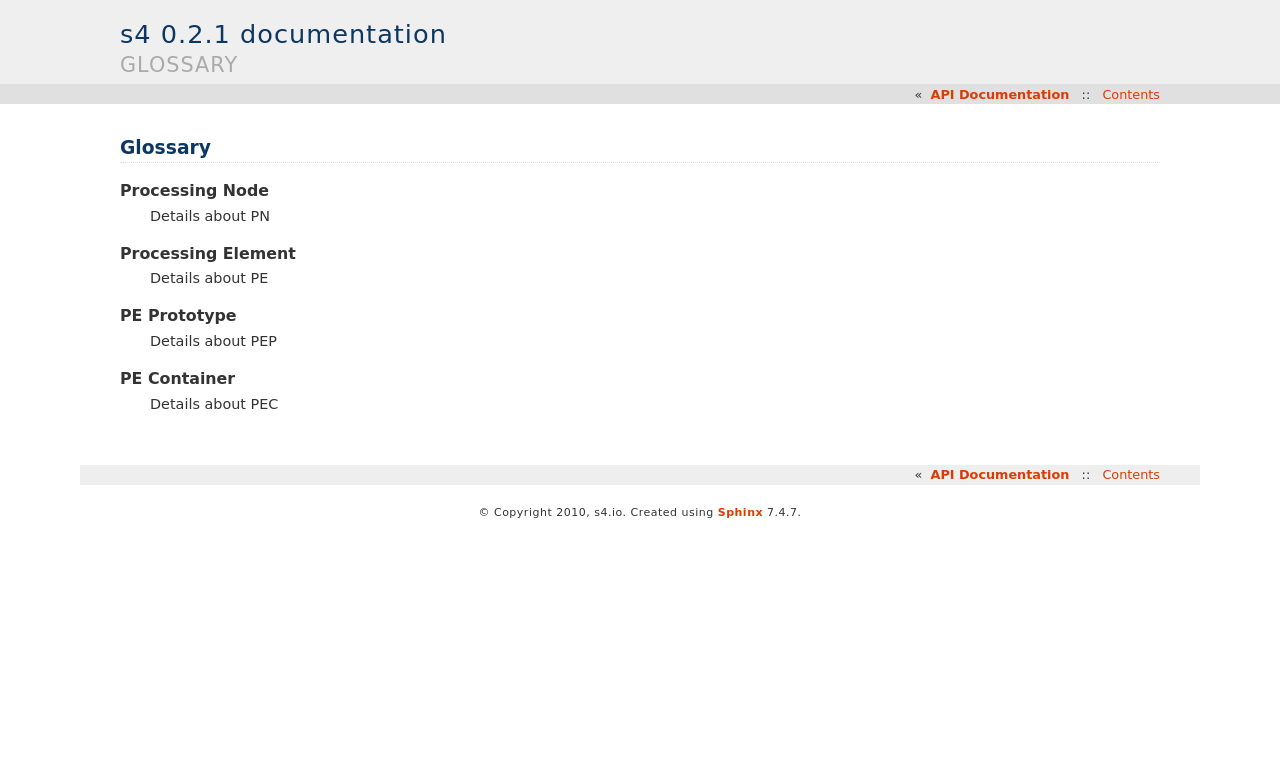
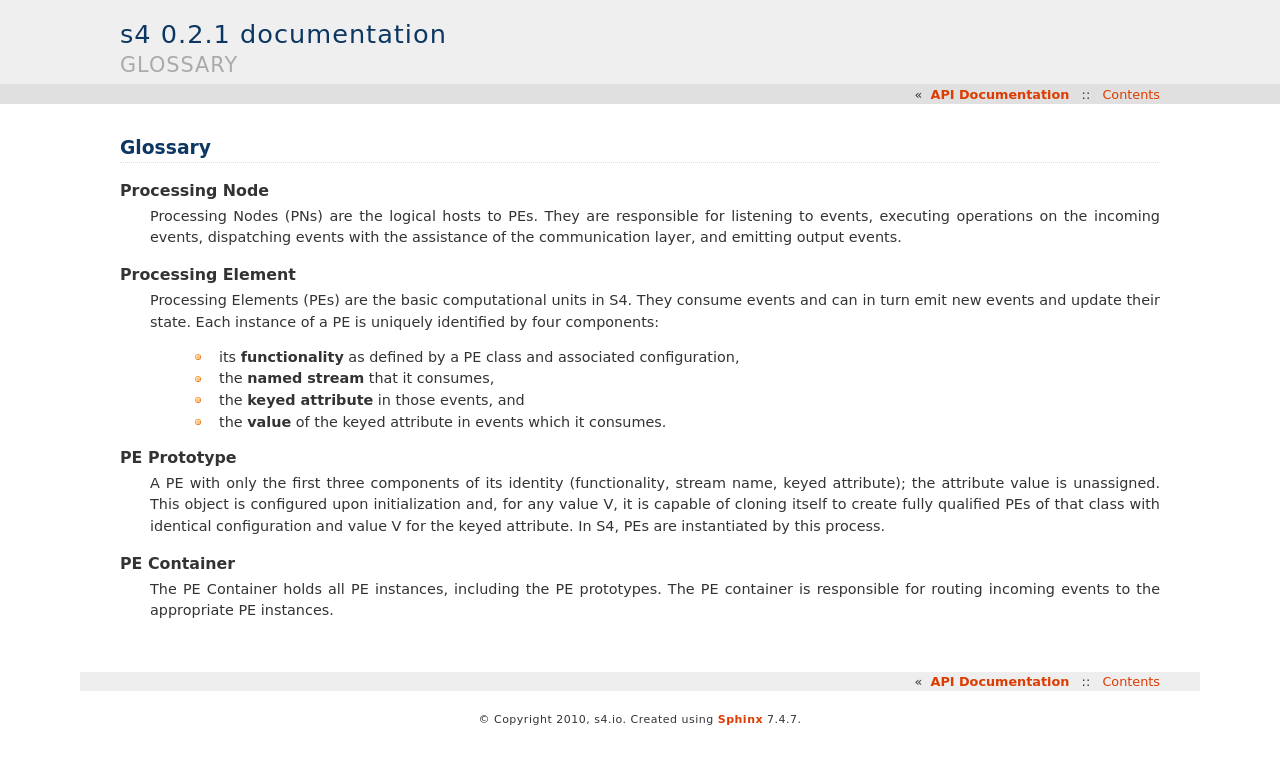
Before and after one commit to s4/docs, a Sphinx documentation site: the page built from source/glossary.rst, in a window 1280 px wide. Shown: the top 764 px of the page. Built offline with Sphinx 7.4.7, drawn with Linux system fonts in a browser that asks for light colours; formulas are drawn with MathJax 3.

Commit message:
Update glossary

```diff
--- a/source/glossary.rst
+++ b/source/glossary.rst
@@ -6,13 +6,18 @@ Glossary
 .. glossary::
 
   Processing Node
-    Details about PN
+    Processing Nodes (PNs) are the logical hosts to PEs. They are responsible for listening to events, executing operations on the incoming events, dispatching events with the assistance of the communication layer, and emitting output events.
 
   Processing Element
-    Details about PE
+    Processing Elements (PEs) are the basic computational units in S4. They consume events and can in turn emit new events and update their state. Each instance of a PE is uniquely identified by four components:
+
+	* its **functionality** as defined by a PE class and associated configuration,
+	* the **named stream** that it consumes,
+	* the **keyed attribute** in those events, and
+	* the **value** of the keyed attribute in events which it consumes.
 
   PE Prototype
-    Details about PEP
+    A PE with only the first three components of its identity (functionality, stream name, keyed attribute); the attribute value is unassigned. This object is configured upon initialization and, for any value V, it is capable of cloning itself to create fully qualified PEs of that class with identical configuration and value V for the keyed attribute. In S4, PEs are instantiated by this process.
 
   PE Container
-    Details about PEC
+    The PE Container holds all PE instances, including the PE prototypes. The PE container is responsible for routing incoming events to the appropriate PE instances.
```
